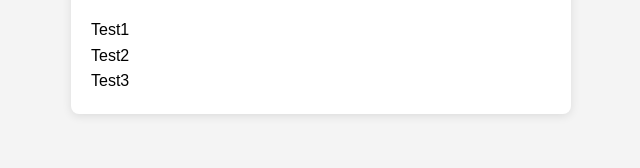
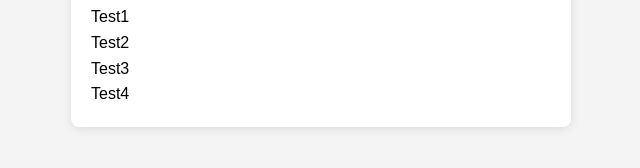
Before and after one commit to catalyst-git-test/slate_auto_deploy, a website built with Vite: page index.html in a window 1280 px wide. Shown: the part 410-578 px from the top of the page, without its empty margins (319-959 px from the left). Built offline with nearby package versions, Linux system fonts and the light colour scheme.

Commit message:
commit test4

```diff
--- a/index.html
+++ b/index.html
@@ -16,6 +16,7 @@
         <p>Test1</p>
         <p>Test2</p>
         <p>Test3</p>
+        <p>Test4</p>
         <ul id="taskList"></ul>
     </div>
     <script src="main.js"></script>
```
